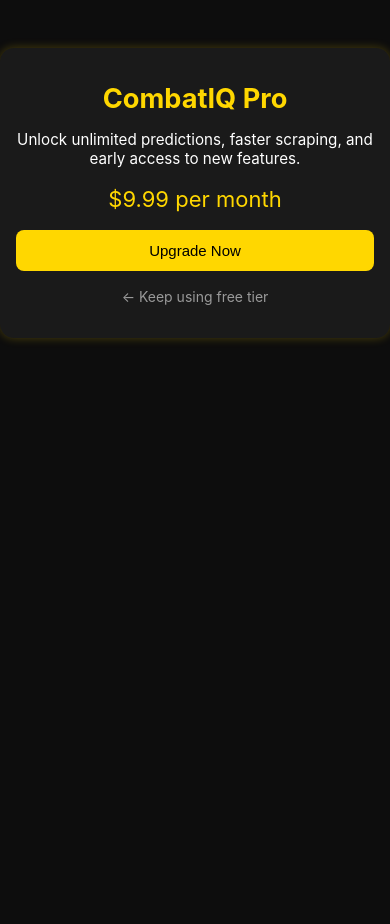
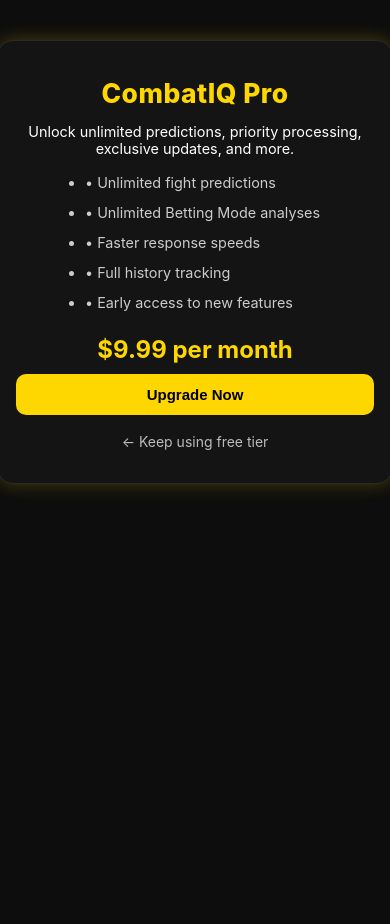
Before and after one commit to jtorres-1/combatIQ, a Flask app: template templates/upgrade.html in a window 390 px wide. After the commit the page ends 491 px from the top, so only its background shows below. Run offline with Flask 3, Linux system fonts and the light colour scheme; the template is opened without the code that fills it, so the values that code supplies are empty.

Commit message:
Update upgrade.html

```diff
--- a/templates/upgrade.html
+++ b/templates/upgrade.html
@@ -21,44 +21,62 @@
 
     h1 {
       color: gold;
-      margin-bottom: 10px;
-      font-size: 2rem;
+      margin-bottom: 12px;
+      font-size: 2.2rem;
+      font-weight: 800;
+      letter-spacing: 0.5px;
     }
 
     .plan {
-      background: #1a1a1a;
-      padding: 24px;
-      border-radius: 16px;
-      box-shadow: 0 0 10px rgba(255, 215, 0, 0.25);
+      background: #141414;
+      padding: 28px;
+      border-radius: 18px;
+      box-shadow: 0 0 18px rgba(255, 215, 0, 0.25);
       width: 100%;
-      max-width: 360px;
+      max-width: 380px;
+      border: 1px solid #2a2a2a;
     }
 
     .price {
-      font-size: 28px;
-      margin: 18px 0;
+      font-size: 30px;
+      margin: 20px 0 10px;
       color: gold;
+      font-weight: 700;
+    }
+
+    .features {
+      text-align: left;
+      margin: 0 auto 18px;
+      max-width: 260px;
+      color: #ccc;
+      font-size: 0.95rem;
+      line-height: 1.5rem;
+    }
+
+    .features li {
+      margin-bottom: 6px;
     }
 
     button {
-      padding: 12px 24px;
-      font-size: 16px;
+      padding: 14px 24px;
+      font-size: 17px;
       border: none;
-      border-radius: 8px;
+      border-radius: 10px;
       background: gold;
       color: black;
       cursor: pointer;
       transition: 0.2s;
       width: 100%;
+      font-weight: 600;
     }
 
     button:hover {
-      background: #ffd700;
-      transform: scale(1.03);
+      background: #ffe55c;
+      transform: scale(1.04);
     }
 
     a {
-      color: #999;
+      color: #bbb;
       font-size: 14px;
       text-decoration: none;
     }
@@ -67,35 +85,48 @@
       color: #fff;
     }
 
-    /* Mobile Tweaks */
+    /* ======================= */
+    /* FULL MOBILE SUPPORT     */
+    /* ======================= */
     @media (max-width: 640px) {
       body {
-        padding-top: 3rem;
+        padding-top: 2.5rem;
       }
       h1 {
-        font-size: 1.7rem;
+        font-size: 1.85rem;
       }
       .plan {
-        padding: 20px;
-        border-radius: 14px;
+        padding: 22px;
+        border-radius: 16px;
       }
       .price {
-        font-size: 24px;
+        font-size: 26px;
       }
-      p {
-        font-size: 0.95rem;
+      p, li {
+        font-size: 0.9rem;
+      }
+      button {
+        padding: 12px 20px;
+        font-size: 16px;
       }
     }
 
     @media (max-width: 420px) {
       .plan {
-        padding: 16px;
+        padding: 18px;
+      }
+      h1 {
+        font-size: 1.65rem;
+      }
+      .price {
+        font-size: 24px;
       }
       button {
         font-size: 15px;
+        padding: 12px;
       }
-      .price {
-        font-size: 22px;
+      .features {
+        font-size: 0.88rem;
       }
     }
   </style>
@@ -104,18 +135,30 @@
 <body>
   <div class="plan">
     <h1>CombatIQ Pro</h1>
-    <p>Unlock unlimited predictions, faster scraping, and early access to new features.</p>
+    <p>Unlock unlimited predictions, priority processing, exclusive updates, and more.</p>
+
+    <ul class="features">
+      <li>• Unlimited fight predictions</li>
+      <li>• Unlimited Betting Mode analyses</li>
+      <li>• Faster response speeds</li>
+      <li>• Full history tracking</li>
+      <li>• Early access to new features</li>
+    </ul>
 
     <div class="price">$9.99 per month</div>
 
     {% if plan == "pro" %}
-      <p style="color: lightgreen; margin-bottom: 12px;"><strong>You are already on Pro.</strong></p>
+      <p style="color: lightgreen; margin-bottom: 14px; font-weight: 600;">
+        ✓ You are already on CombatIQ Pro.
+      </p>
       <a href="/">← Back to CombatIQ</a>
+
     {% else %}
       <form action="{{ url_for('create_checkout_session') }}" method="POST">
         <button type="submit">Upgrade Now</button>
       </form>
-      <p style="margin-top: 16px;">
+
+      <p style="margin-top: 18px;">
         <a href="/">← Keep using free tier</a>
       </p>
     {% endif %}
```
